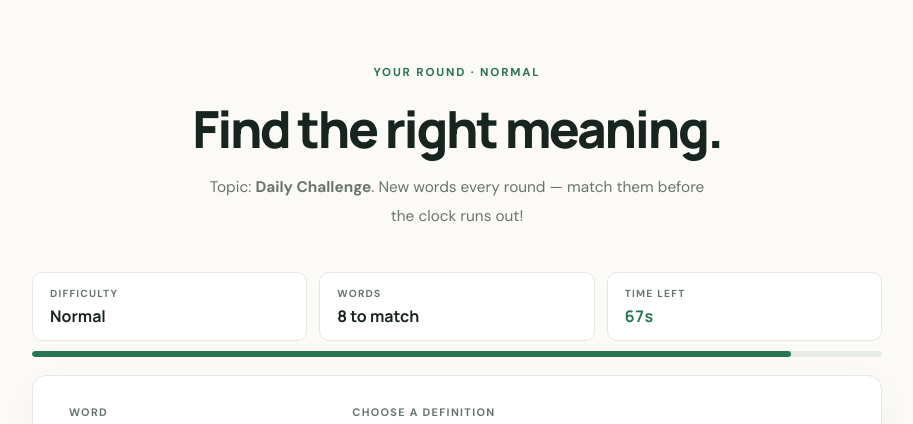
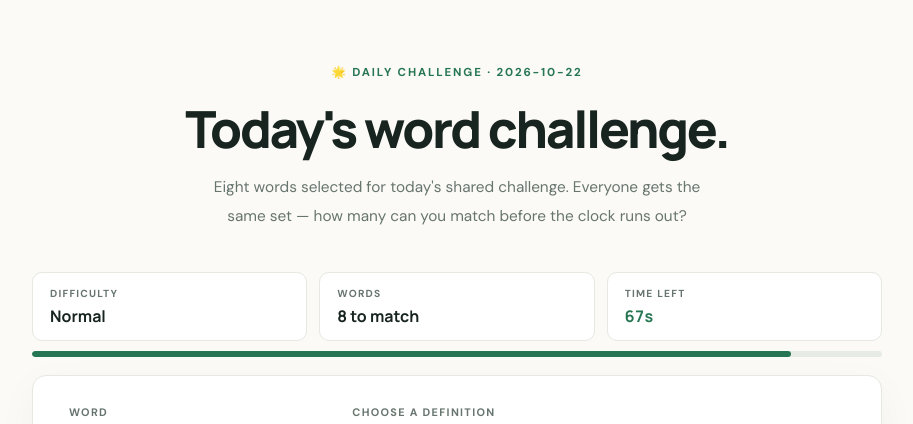
Before and after one commit to ugochi74/word-matching, a Flask app: page /game?daily=1 in a window 1280 px wide. Shown: the part 82-506 px from the top of the page, without its empty margins (183-1096 px from the left). Run offline with Flask 3, Linux system fonts and the light colour scheme; the visitor is signed in with stand-in values (Sample User, id 1).

Commit message:
Show daily challenge details on game page

```diff
--- a/templates/game.html
+++ b/templates/game.html
@@ -14,9 +14,15 @@
     </header>
     <main class="game-page page-width">
         <div class="game-heading">
+            {% if is_daily_challenge %}
+            <p class="eyebrow">🌟 DAILY CHALLENGE · {{ daily_date }}</p>
+            <h1>Today's word challenge.</h1>
+            <p class="intro">Eight words selected for today's shared challenge. Everyone gets the same set — how many can you match before the clock runs out?</p>
+            {% else %}
             <p class="eyebrow">YOUR ROUND · {{ difficulty.label|upper }}</p>
             <h1>Find the right meaning.</h1>
             <p class="intro">Topic: <strong>{{ category }}</strong>. New words every round — match them before the clock runs out!</p>
+            {% endif %}
         </div>
 
         <div class="round-stats">
```
